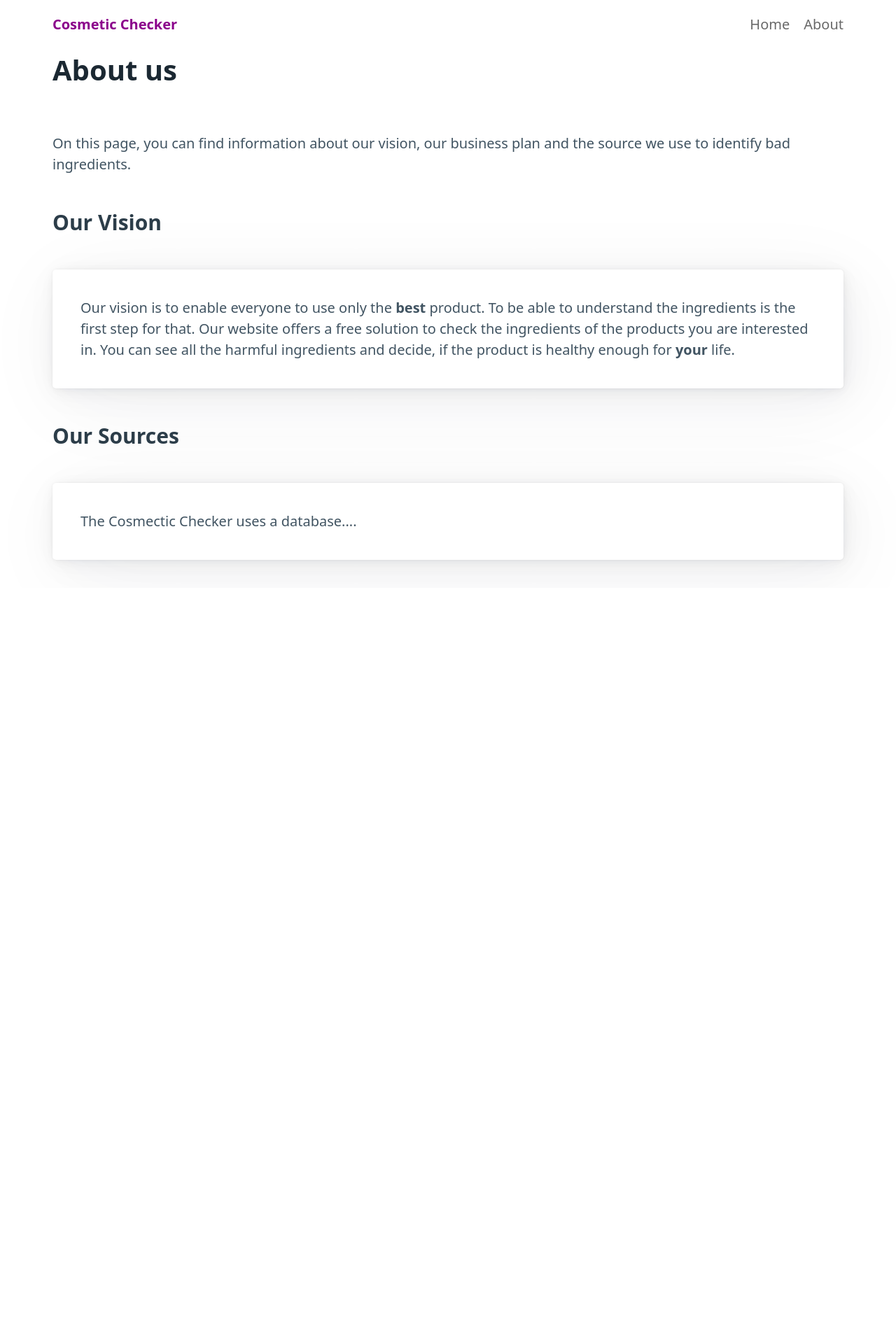
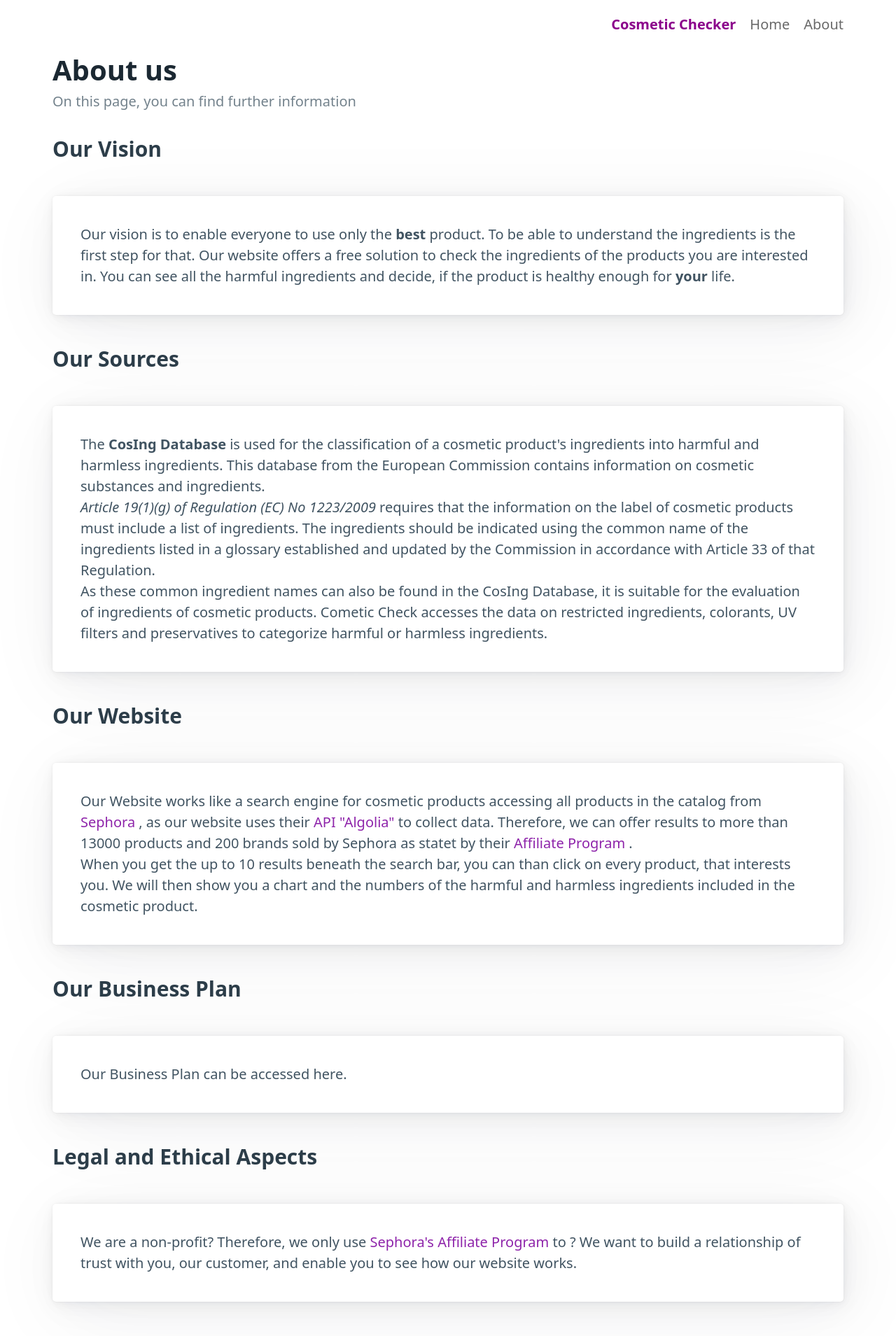
Before and after one commit to laurascholz/IMAST-EFREI, a SvelteKit app in the folder IMAST-EFREI/: page /about in a window 1280 px wide. Shown: the top 1909 px of the page at 70% size. Before the commit the page ends 840 px from the top, so only its background shows below. Built offline with nearby package versions, Linux system fonts and the light colour scheme.

Commit message:
Text changes No 1
Text for the about page

```diff
--- a/IMAST-EFREI/src/routes/+layout.svelte
+++ b/IMAST-EFREI/src/routes/+layout.svelte
@@ -6,7 +6,7 @@
 <div class="container">
 	<nav>
 		<ul>
-			<li><strong>Cosmetic Checker</strong></li>
+			<li><strong>Cosmetic Checker </strong> </li>
 		</ul>
 		<ul>
 			<li><a href="/">Home</a></li>
@@ -32,15 +32,19 @@
  	--primary-focus: rgba(142, 36, 170, 0.125);
   	--primary-inverse: #FFF;
 	}
+	nav{
+		display: flex;
+    	justify-content: right;
+	}
 	li {
 		color:darkmagenta;
-
 	}
 	strong {
 		color:darkmagenta;
-		text-align:center;
+
 	}
 	a {
 		color:dimgray;
 	}
+
 </style>
--- a/IMAST-EFREI/src/routes/+page.svelte
+++ b/IMAST-EFREI/src/routes/+page.svelte
@@ -130,20 +130,19 @@
 {#if search_string == ''}
 	<br />
 	<hgroup>
-		<h2>Welcome to <b> Cosmetic Checker!</b></h2>
-		<h3>Subtitle for heading 2</h3>
+		<h1>Welcome to <b> Cosmetic Checker!</b></h1>
+		<h2>We will show you up to 10 results and check their ingredients</h2>
 	</hgroup>
-	<h3>our website that enables everyone to life live the healthiest!</h3>
 
 	<p>
-		This app will help you evaluate your products and check if the ingredients are healthy. Our
+		This website will help you evaluate your cosmetic products and check if the ingredients are healthy. Our
 		results are based of the <a href="https://www.sephora.fr/"> Sephora </a> website. We use an API
 		and web scraping to collect our results. Whether or not an ingredient is healthy is decided by
-		comparing it to a list !LINK! published by the EU??. We than show you how many potentially
-		harmful ingredients are included in the product you searched for so that you can choose the
+		comparing it to the <a href="https://ec.europa.eu/growth/tools-databases/cosing/index.cfm">  CosIng Database </a> published by the European Commission. We then show you how many potentially
+		harmful ingredients are included in the product you searched for. At the end, you can choose the
 		healthy option!
 		<br /> <br />
-		Further information can be found in the <a href="/about"> about </a> section of our website.
+		Further information about our website, our vision and the sources can be found in the <a href="/about"> about </a> section of our website.
 	</p>
 {:else if loading_string}
 	<p aria-busy="true">Checking for products of your choice for harmful ingredients</p>
@@ -206,9 +205,13 @@
 	}
 	a {
 		color: darkmagenta;
+		font-weight: bold;
 	}
 
-	h3 {
+	h1 {
+		text-align: center;
+	}
+	h2 {
 		text-align: center;
 	}
 	/*
--- a/IMAST-EFREI/src/routes/about/+page.svelte
+++ b/IMAST-EFREI/src/routes/about/+page.svelte
@@ -1,6 +1,7 @@
-<h1>About us</h1>
-
-<p>On this page, you can find information about our vision, our business plan and the source we use to identify bad ingredients.</p>
+<hgroup>
+    <h1>About us</h1>
+    <h2>On this page, you can find further information </h2>
+</hgroup>
 
 
 <h3>Our Vision</h3>
@@ -13,5 +14,32 @@
 
 <h3>Our Sources</h3>
 <article>
-    The Cosmectic Checker uses a database....
+    The <b> CosIng Database </b> is used for the classification of a cosmetic product's ingredients into harmful and harmless ingredients. This database from the European Commission contains information on cosmetic substances and ingredients. <br />
+    <i>Article 19(1)(g) of Regulation (EC) No 1223/2009 </i> requires that the information on the label of cosmetic products must include a list of ingredients. The ingredients should be indicated using the common name of the ingredients listed in a glossary established and updated by the Commission in accordance with Article 33 of that Regulation. <br />
+    As these common ingredient names can also be found in the CosIng Database, it is suitable for the evaluation of ingredients of cosmetic products. Cometic Check accesses the data on restricted ingredients, colorants, UV filters and preservatives to categorize harmful or harmless ingredients.
 </article>
+
+<h3>Our Website</h3>
+<article>
+    Our Website works like a search engine for cosmetic products accessing all products in the catalog from <a href="https://www.sephora.fr/"> Sephora </a>, as our website uses their <a href="https://www.algolia.com/fr/"> API "Algolia"</a> to collect data. Therefore, we can offer results to more than 13000 products and 200 brands sold by Sephora as statet by their <a href="https://www.sephora.com/beauty/affiliates"> Affiliate Program </a>. <br />
+    When you get the up to 10 results beneath the search bar, you can than click on every product, that interests you. We will then show you a chart and the numbers of the harmful and harmless ingredients included in the cosmetic product. <br />
+
+</article>
+
+<h3>Our Business Plan</h3>
+<article>
+    Our Business Plan can be accessed here.
+</article>
+
+<h3>Legal and Ethical Aspects</h3>
+<article>
+    We are a non-profit?
+    Therefore, we only use <a href="https://www.sephora.com/beauty/affiliates"> Sephora's Affiliate Program </a> to ?
+    We want to build a relationship of trust with you, our customer, and enable you to see how our website works.
+</article>
+
+<h3> URLS and Links</h3>
+<article>
+    You can access all our code in our <a href="https://github.com/laurascholz/IMAST-EFREI"> github repository </a>.<br />
+    We would like to hear about your thoughts! Let us now under EMAIL.
+</article>
```
